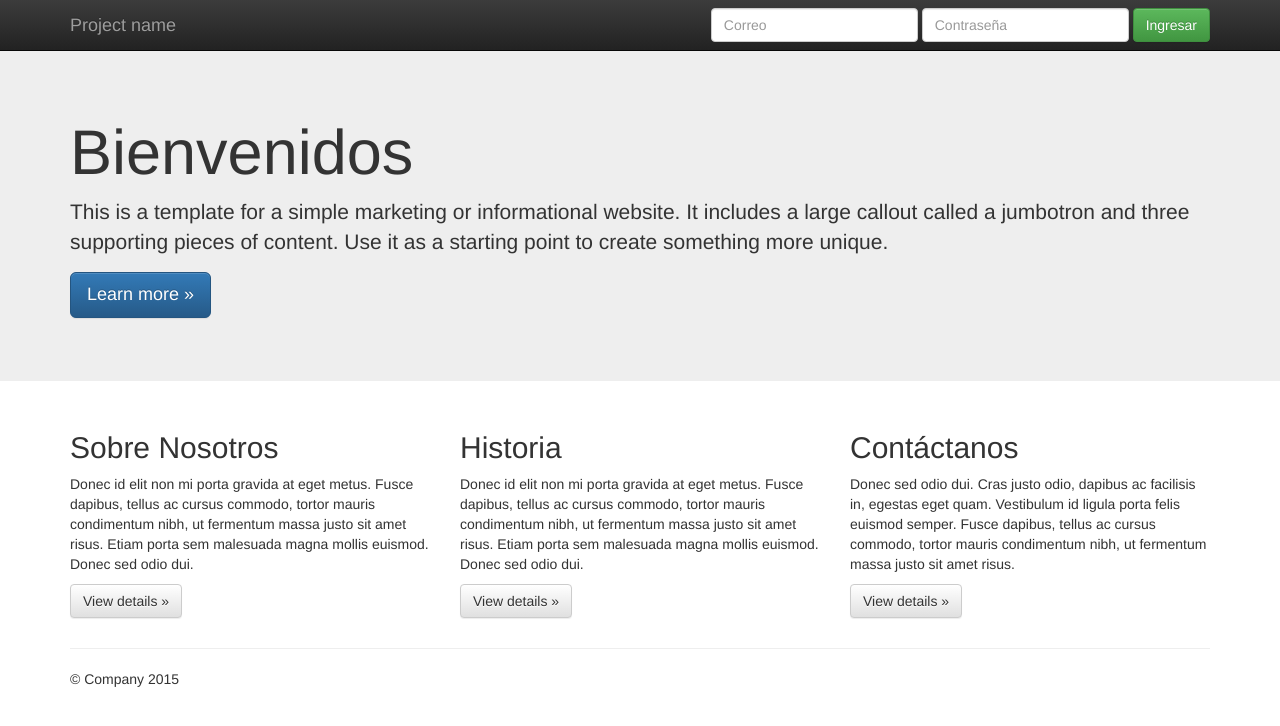
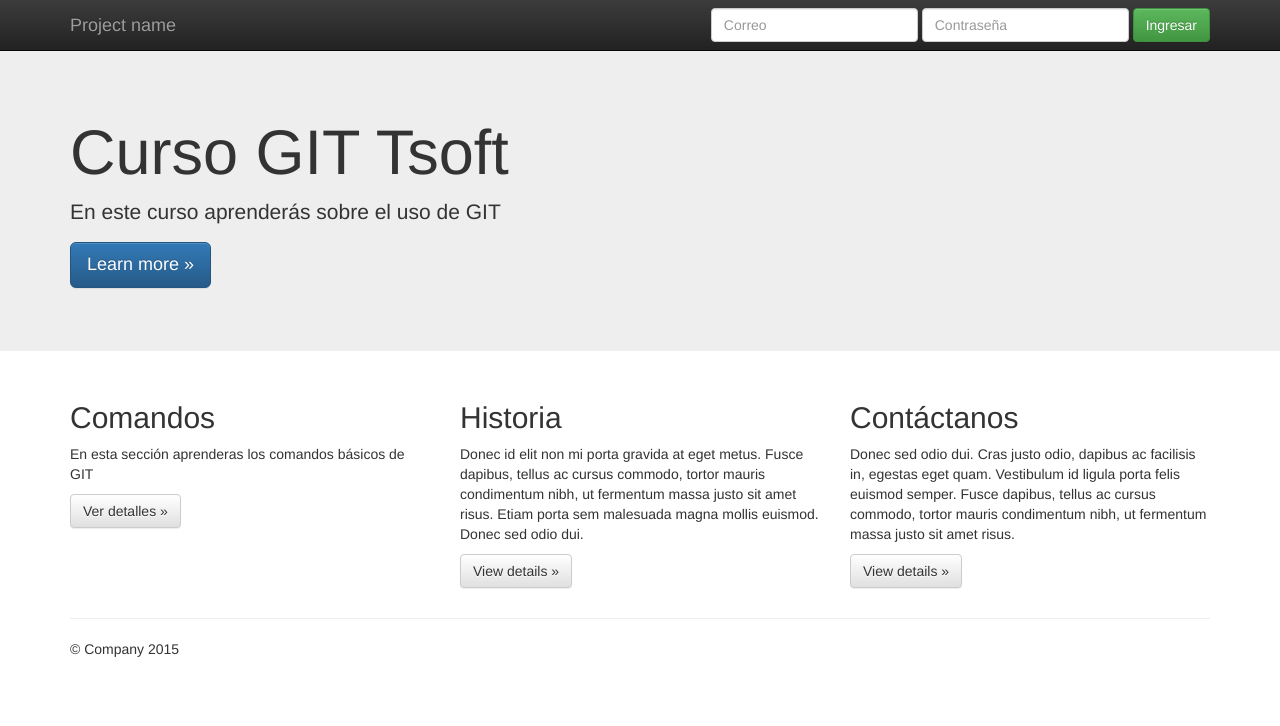
Before and after one commit to cfloresb/CursoGit, a plain HTML site: page index.html in a window 1280 px wide. Drawn offline with nearby package versions, Linux system fonts and the light colour scheme.

Commit message:
Se agrega sección basicos de GIT

```diff
--- a/index.html
+++ b/index.html
@@ -55,8 +55,8 @@
     <!-- Main jumbotron for a primary marketing message or call to action -->
     <div class="jumbotron">
       <div class="container">
-        <h1>Bienvenidos</h1>
-        <p>This is a template for a simple marketing or informational website. It includes a large callout called a jumbotron and three supporting pieces of content. Use it as a starting point to create something more unique.</p>
+        <h1>Curso GIT Tsoft</h1>
+        <p> En este curso aprenderás sobre el uso de GIT</p>
         <p><a class="btn btn-primary btn-lg" href="#" role="button">Learn more &raquo;</a></p>
       </div>
     </div>
@@ -65,9 +65,9 @@
       <!-- Example row of columns -->
       <div class="row">
         <div class="col-md-4">
-          <h2>Sobre Nosotros</h2>
-          <p>Donec id elit non mi porta gravida at eget metus. Fusce dapibus, tellus ac cursus commodo, tortor mauris condimentum nibh, ut fermentum massa justo sit amet risus. Etiam porta sem malesuada magna mollis euismod. Donec sed odio dui. </p>
-          <p><a class="btn btn-default" href="#" role="button">View details &raquo;</a></p>
+          <h2>Comandos</h2>
+          <p>En esta sección aprenderas los comandos básicos de GIT </p>
+          <p><a class="btn btn-default" href="#" role="button">Ver detalles &raquo;</a></p>
         </div>
         <div class="col-md-4">
           <h2>Historia</h2>
```
